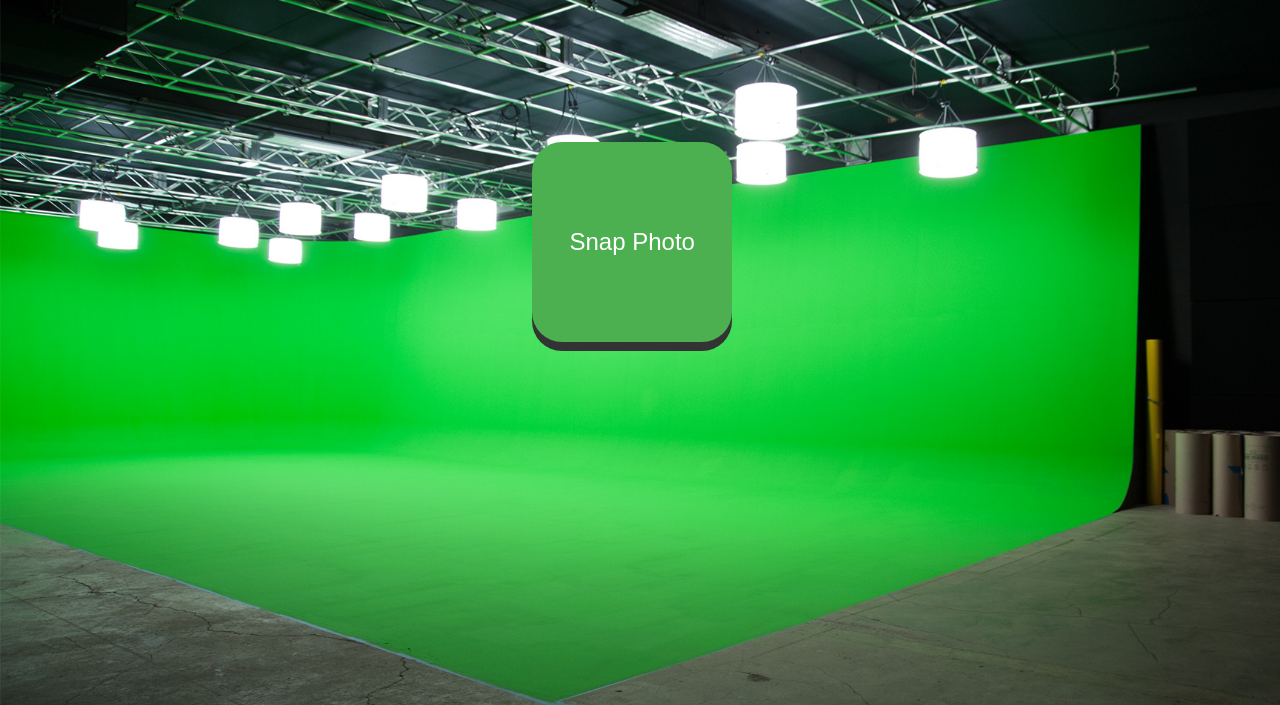
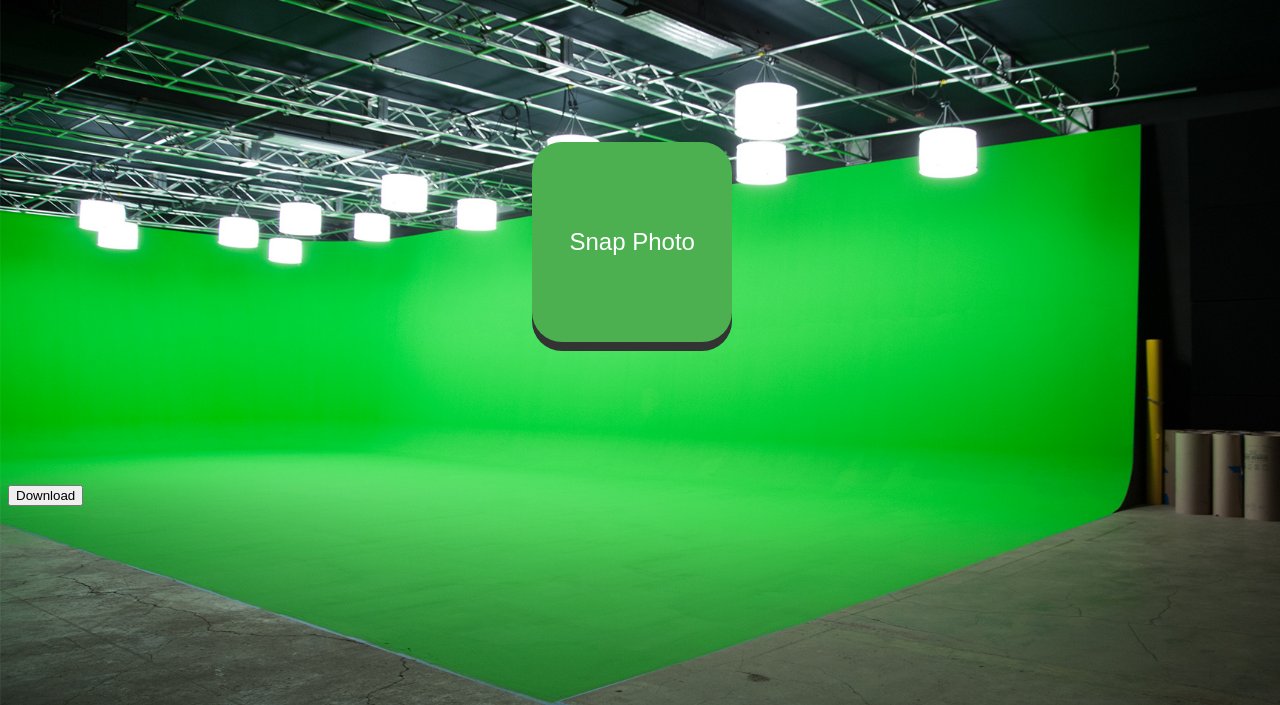
Before and after one commit to erensunerr/CarletonHackathon2019, a Python web app: template app/templates/index.html in a window 1280 px wide. Shown: the part 57-762 px from the top of the page. Run offline with Jinja, Linux system fonts and the light colour scheme; the template is opened without the code that fills it, so the values that code supplies are empty.

Commit message:
download

```diff
--- a/app/templates/index.html
+++ b/app/templates/index.html
@@ -159,8 +159,13 @@
             req.setRequestHeader('content-type', 'application/x-www-form-urlencoded;charset=UTF-8');
             req.send("data="+imageDataURL);
 
+	function download(file=imageDataURL) {
+	    window.location=file;
+	}
+
         });
     </script>
+    <input type="button" value="Download" onClick="download()">
 </body>
 
 </html>
```
